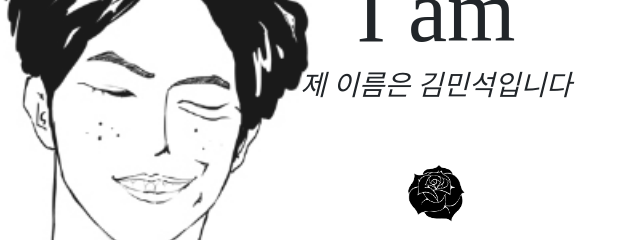
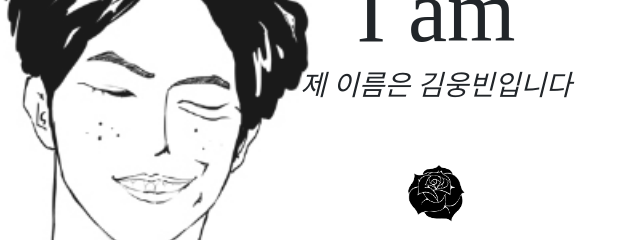
Before and after one commit to dndqls/Mid-Term-Project, a website with bundled scripts: page index.html in a window 1280 px wide. Shown: the part 295-535 px from the top of the page, 204-844 px from the left. Built offline with nearby package versions, Linux system fonts and the light colour scheme.

Commit message:
이름 수정

```diff
--- a/index.html
+++ b/index.html
@@ -59,7 +59,7 @@
       <div class="container text-center my-auto">
         <h1 class="mb-1 fix-font">I am</h1>
         <h3 class="mb-5 fix-font">
-          <em>제 이름은 김민석입니다</em>
+          <em>제 이름은 김웅빈입니다</em>
         </h3>
         <!-- <a class="btn btn-primary btn-xl js-scroll-trigger" href="#about">Find Out More</a> -->
         <a class="js-scroll-trigger" href="#about"><img class="fix1" src="img/btn.png" alt=""></a>
```
